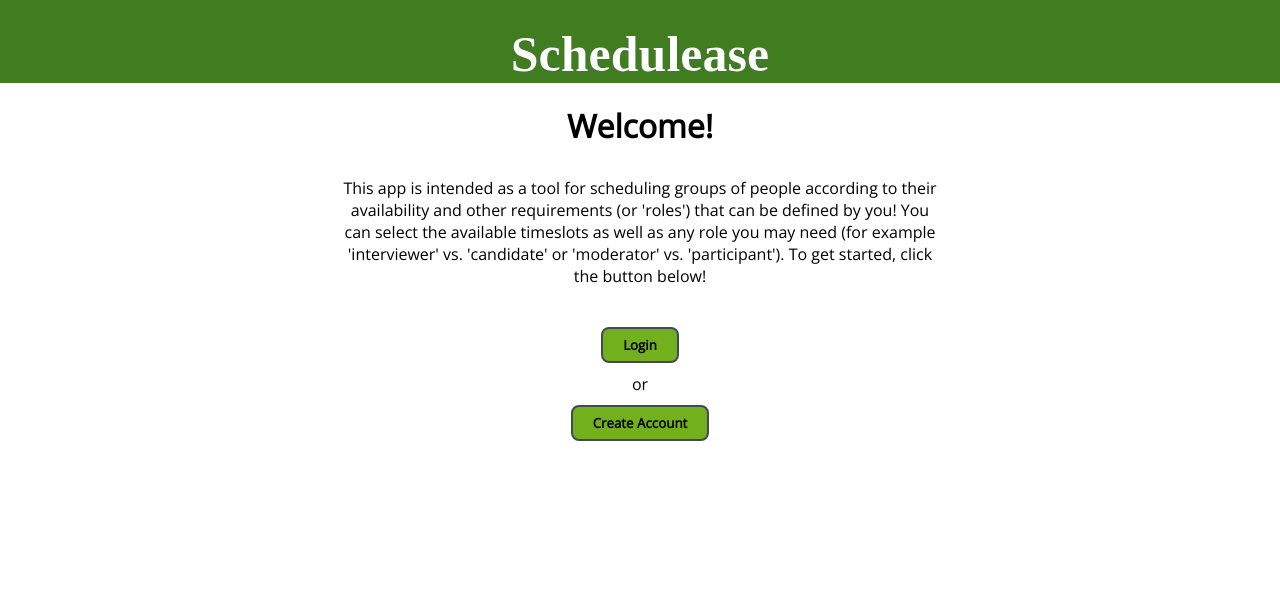
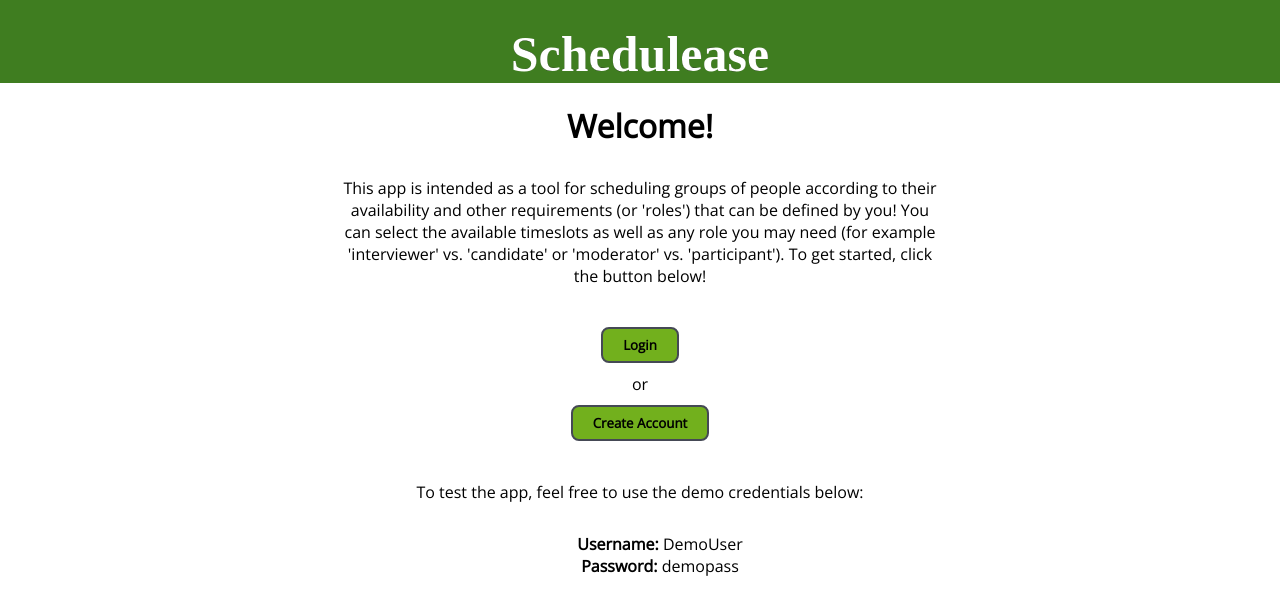
Before and after one commit to lguida/schedulease, a React (Create React App) app: page / in a window 1280 px wide. Shown: the top 612 px of the page. Built offline with nearby package versions, Linux system fonts and the light colour scheme; no server answers; a web font is replaced by a local one.

Commit message:
Demo user added to landing

```diff
--- a/src/components/CompleteSched/CompleteSched.js
+++ b/src/components/CompleteSched/CompleteSched.js
@@ -167,24 +167,31 @@ class CompleteSched extends React.Component {
         let bystanderObj = completeSched.find(item =>
             item.ts_id === ts_id && e.target.value === item.name)
 
+        let completeSchedCopy = JSON.parse(JSON.stringify(completeSched))
+
+        console.log(targetObj)
+        console.log(bystanderObj)
+
         let targetIndex = completeSched.indexOf(targetObj)
         let bystanderIndex = completeSched.indexOf(bystanderObj)
-        if (bystanderObj.length === 0){
-            completeSched[targetIndex] = {
+        if (bystanderObj === undefined){
+            completeSchedCopy[targetIndex] = {
                 day: targetObj.day,
                 name: e.target.value,
                 peopleInSlot: targetObj.peopleInSlot,
+                role: targetObj.role,
                 time: targetObj.time,
                 ts_id: targetObj.ts_id
             }
         }
         else {
-            completeSched[targetIndex] = bystanderObj
-            completeSched[bystanderIndex] = targetObj
+            completeSchedCopy[targetIndex] = bystanderObj
+            completeSchedCopy[bystanderIndex] = targetObj
+            console.log('running', completeSchedCopy)
         }
 
         this.setState({
-            completeSched: completeSched
+            completeSched: completeSchedCopy
         })
     }
 
@@ -260,6 +267,7 @@ class CompleteSched extends React.Component {
     }
 
     render(){
+        console.log('rerender')
         const schedId = parseInt(this.props.match.params.schedId)
         const draft = this.createScheduleDraft(schedId)
         let completeSched
@@ -269,7 +277,9 @@ class CompleteSched extends React.Component {
         else{
             completeSched = this.state.completeSched
         }
+        console.log("complete",completeSched)
         if (draft && completeSched.length !== 0){
+            console.log("rendering", completeSched)
             return(
                 <div className='complete-schedule'>
                     <div className="controls">
@@ -301,7 +311,7 @@ class CompleteSched extends React.Component {
                             </tr>
                         </thead>
                         <tbody>
-                        {completeSched.map(entry =>
+                        {this.createScheduleJSX(draft).map(entry =>
                             <tr>
                                 <td>{entry.day}</td>
                                 <td>{entry.time}</td>
--- a/src/components/Landing/Landing.css
+++ b/src/components/Landing/Landing.css
@@ -32,3 +32,7 @@
     background-color: #3F7D20;
     color: black;
 }
+
+.landing ul {
+    list-style: none;
+}
--- a/src/components/Landing/Landing.js
+++ b/src/components/Landing/Landing.js
@@ -13,6 +13,11 @@ class Landing extends React.Component {
                 <span>or</span>
                 <br/>
                 <Link to={`/new-user`}><button>Create Account</button></Link>
+                <p>To test the app, feel free to use the demo credentials below:</p>
+                <ul>
+                    <li><strong>Username: </strong>DemoUser</li>
+                    <li><strong>Password: </strong>demopass</li>
+                </ul>
             </div>
         )
     }
```
